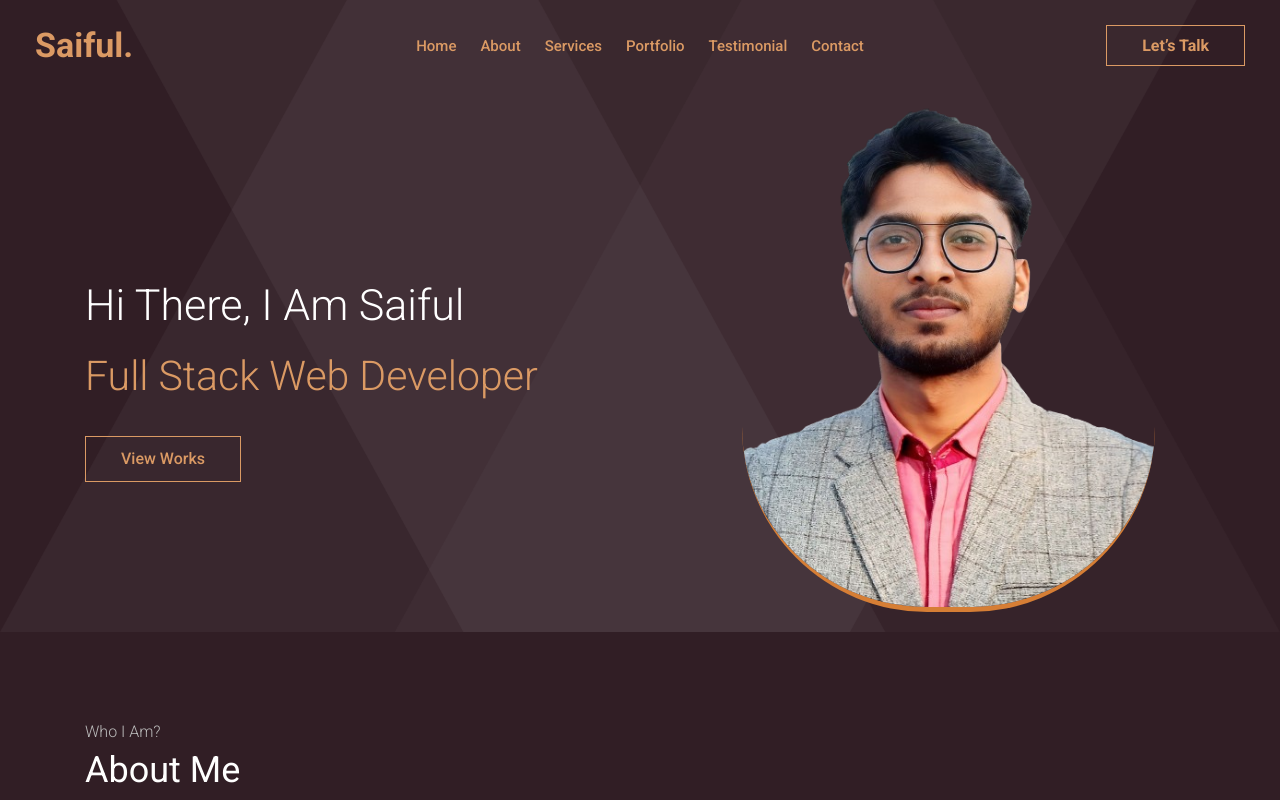
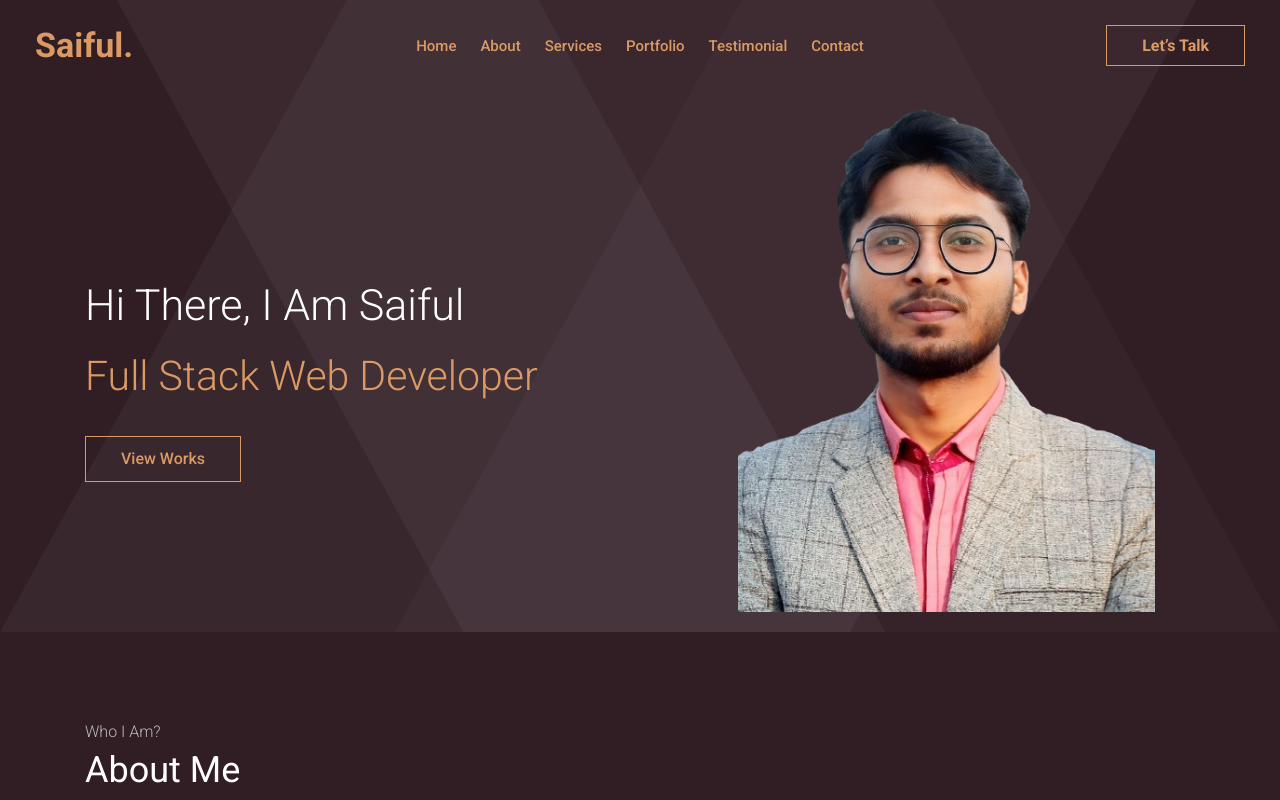
Before and after one commit to saiful-islam-bd/My_Portfolio_Website, a plain HTML site: page index.html in a window 1280 px wide. Shown: the top 800 px of the page. Drawn offline with nearby package versions, Linux system fonts and the light colour scheme.

Commit message:
second commit

```diff
--- a/index.html
+++ b/index.html
@@ -111,7 +111,7 @@
                         </div>
                     </div>
                     <div class="my_img d-none d-lg-block">
-                        <img src="img/me/1687529755573-removebg-preview.png" alt="" style="width: 100%; height: 520px; border-radius: 185px; border-bottom: 5px solid #d67e35;">
+                        <img src="img/me/1687529755573-removebg-preview.png" alt="" style="width: 100%; height: 520px;">
                     </div>
                 </div>
             </div>
```
